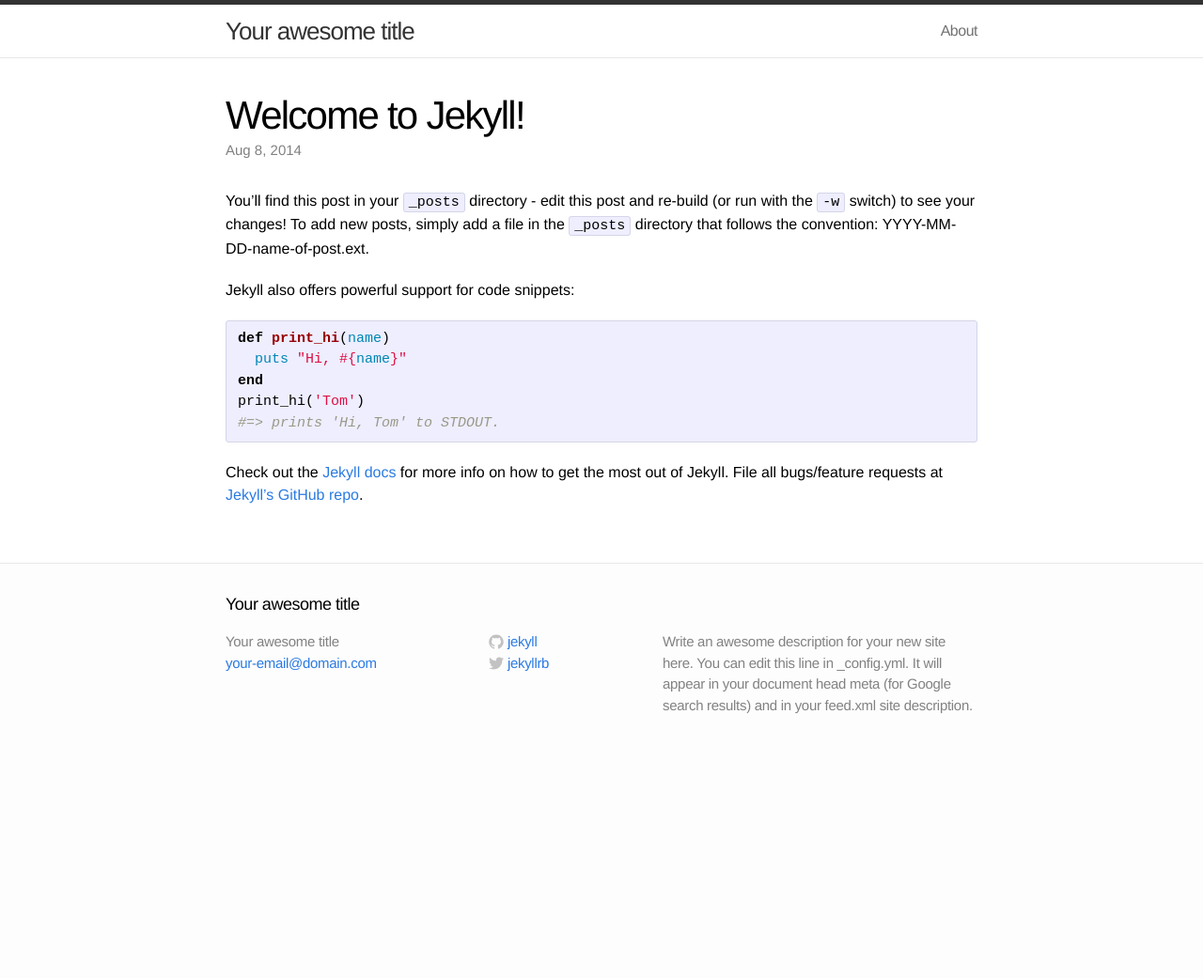
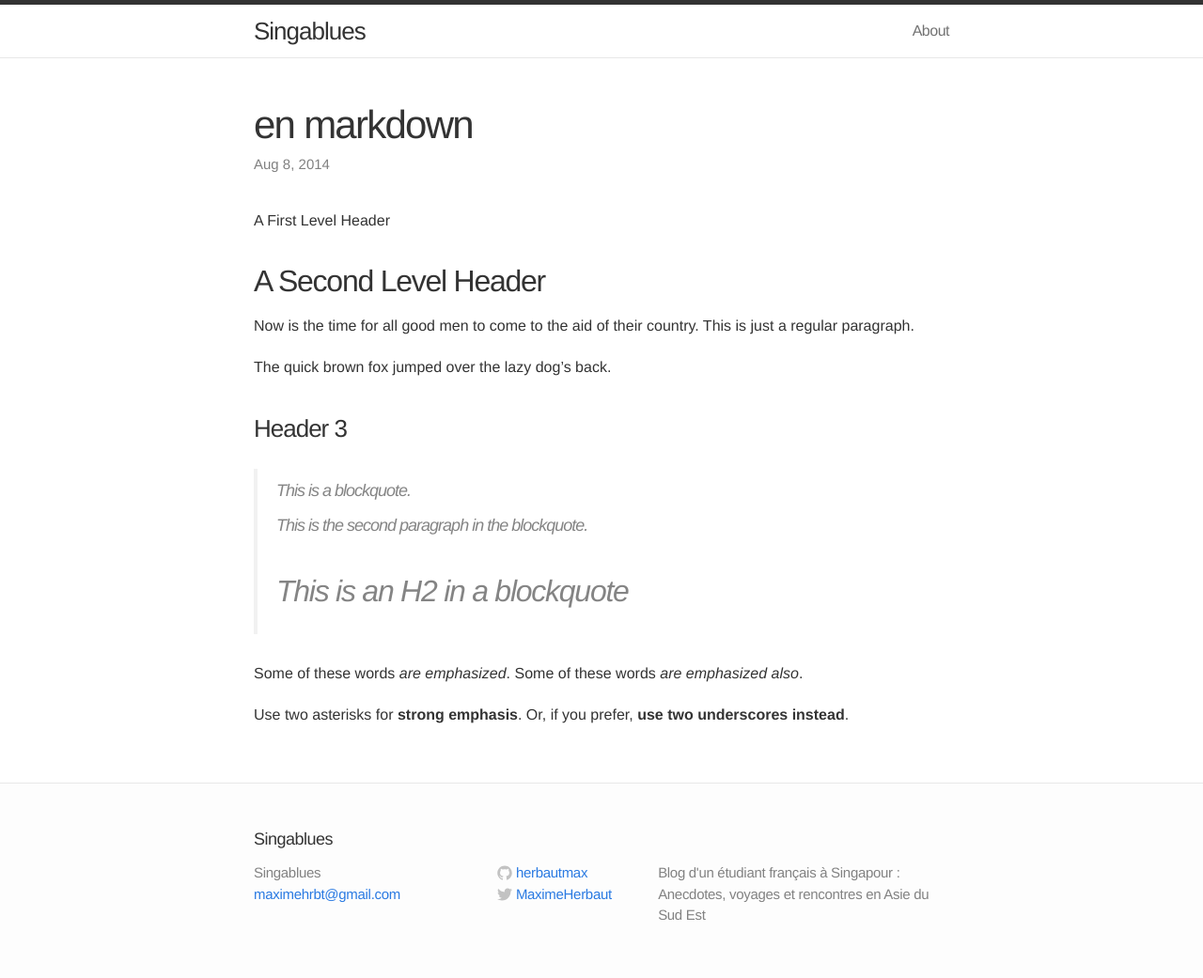
Before and after one commit to herbautmax/herbautmax.github.io, a Jekyll site: the page built from _posts/2014-08-08-welcome-to-jekyll.markdown, in a window 1280 px wide. Shown: the whole page at 94% size. Built offline with Jekyll 4.4.1, drawn with Linux system fonts in a browser that asks for light colours; nearby versions of some CDN libraries; before the commit the page ends 900 px from its top, so only the background shows below that.

Commit message:
test jekyll

```diff
--- a/CNAME
+++ /dev/null
@@ -1 +0,0 @@
-blog.singablues.fr
--- a/_config.yml
+++ b/_config.yml
@@ -1,11 +1,11 @@
 # Site settings
-title: Your awesome title
-email: your-email@domain.com
-description: "Write an awesome description for your new site here. You can edit this line in _config.yml. It will appear in your document head meta (for Google search results) and in your feed.xml site description."
+title: Singablues
+email: maximehrbt@gmail.com
+description: "Blog d'un étudiant français à Singapour : Anecdotes, voyages et rencontres en Asie du Sud Est"
 baseurl: ""
-url: "http://yourdomain.com"
-twitter_username: jekyllrb
-github_username:  jekyll
+url: "http://localhost:4000/"
+twitter_username: MaximeHerbaut
+github_username:  herbautmax
 
 # Build settings
 markdown: kramdown
--- a/_includes/head.html
+++ b/_includes/head.html
@@ -6,6 +6,13 @@
     <meta name="description" content="{{ site.description }}">
     <link rel="canonical" href="{{ page.url | replace:'index.html','' | prepend: site.baseurl | prepend: site.url }}">
 
+    <meta name="viewport" content="width=device-width, initial-scale=1.0">
+
+    <!-- Bootstrap -->
+    <link rel="stylesheet" href="//maxcdn.bootstrapcdn.com/bootstrap/3.2.0/css/bootstrap.min.css">
+    <link rel="stylesheet" href="//maxcdn.bootstrapcdn.com/bootstrap/3.2.0/css/bootstrap-theme.min.css">
+    <meta name="viewport" content="width=device-width, initial-scale=1.0">
+
     <!-- Custom CSS -->
     <link rel="stylesheet" href="{{ "/css/main.css" | prepend: site.baseurl }}">
 
--- /dev/null
+++ b/_includes/script.html
@@ -0,0 +1,2 @@
+<script src="//code.jquery.com/jquery-1.11.0.min.js"></script>
+<script src="//maxcdn.bootstrapcdn.com/bootstrap/3.2.0/js/bootstrap.min.js"></script>
--- a/_layouts/default.html
+++ b/_layouts/default.html
@@ -1,5 +1,6 @@
 <!DOCTYPE html>
 <html>
+
 
   {% include head.html %}
 
--- a/_posts/2014-08-08-welcome-to-jekyll.markdown
+++ b/_posts/2014-08-08-welcome-to-jekyll.markdown
@@ -1,24 +1,38 @@
 ---
 layout: post
-title:  "Welcome to Jekyll!"
-date:   2014-08-08 19:40:06
-categories: jekyll update
+title:  en markdown
+date:   2014-08-08 23:22:01
+permalink : markdown
+published : true
+category: jekyll update
+tags : test coucou
+text : texte content
 ---
 
-You'll find this post in your `_posts` directory - edit this post and re-build (or run with the `-w` switch) to see your changes!
-To add new posts, simply add a file in the `_posts` directory that follows the convention: YYYY-MM-DD-name-of-post.ext.
 
-Jekyll also offers powerful support for code snippets:
+A First Level Header
+====================
 
-{% highlight ruby %}
-def print_hi(name)
-  puts "Hi, #{name}"
-end
-print_hi('Tom')
-#=> prints 'Hi, Tom' to STDOUT.
-{% endhighlight %}
+A Second Level Header
+---------------------
 
-Check out the [Jekyll docs][jekyll] for more info on how to get the most out of Jekyll. File all bugs/feature requests at [Jekyll's GitHub repo][jekyll-gh].
+Now is the time for all good men to come to
+the aid of their country. This is just a
+regular paragraph.
 
-[jekyll-gh]: https://github.com/jekyll/jekyll
-[jekyll]:    http://jekyllrb.com
+The quick brown fox jumped over the lazy
+dog's back.
+
+### Header 3
+
+> This is a blockquote.
+>
+> This is the second paragraph in the blockquote.
+>
+> ## This is an H2 in a blockquote
+
+Some of these words *are emphasized*.
+Some of these words _are emphasized also_.
+
+Use two asterisks for **strong emphasis**.
+Or, if you prefer, __use two underscores instead__.
--- a/index.html
+++ b/index.html
@@ -4,7 +4,7 @@ layout: default
 
 <div class="home">
 
-  <h1>Posts singablues</h1>
+  <h1>Posts</h1>
 
   <ul class="posts">
     {% for post in site.posts %}
```
Also changed, not shown: _posts/2014-08-08-happy.textile (added, +18 -0 lines), _posts/2014-08-08-happy_1.html (added, +15 -0 lines), _layouts/post.html (indentation only), image/img.jpg (added), 8 other files.
